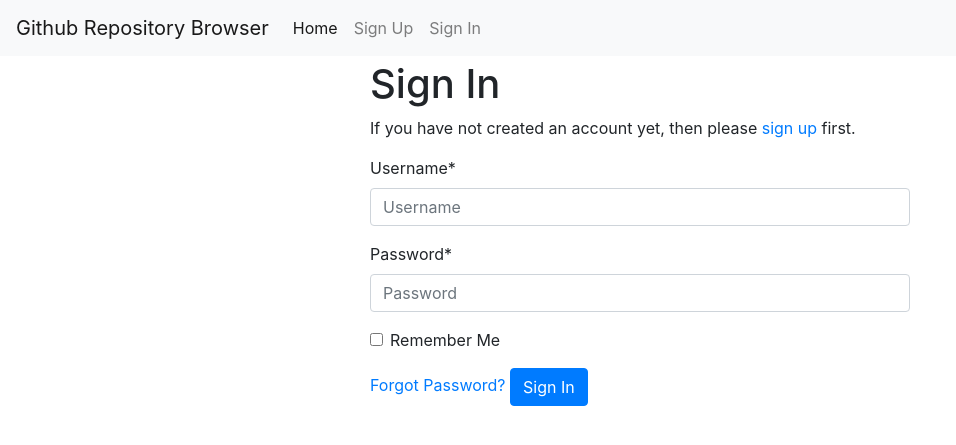
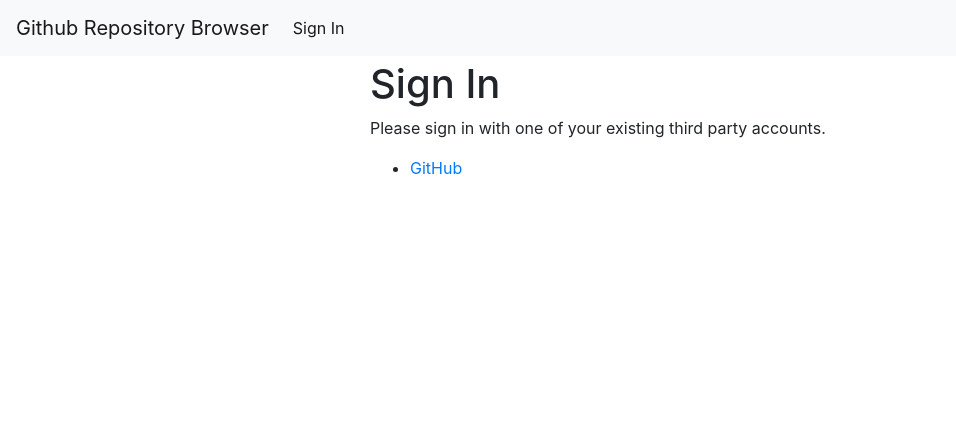
Before and after one commit to vergeev/github-repository-browser, a Django app: page /accounts/login/ in a window 1280 px wide. Shown: the top 445 px of the page, without its empty margins (0-956 px from the left). Run offline with Django 3.2, Linux system fonts and the light colour scheme; some libraries are stand-ins or nearby versions.

Commit message:
Leave Github the only login option

```diff
--- a/config/settings/base.py
+++ b/config/settings/base.py
@@ -68,6 +68,7 @@ THIRD_PARTY_APPS = [
     "allauth",
     "allauth.account",
     "allauth.socialaccount",
+    "allauth.socialaccount.providers.github",
     "rest_framework",
 ]
 
@@ -251,9 +252,9 @@ ACCOUNT_ALLOW_REGISTRATION = env.bool("DJANGO_ACCOUNT_ALLOW_REGISTRATION", True)
 # https://django-allauth.readthedocs.io/en/latest/configuration.html
 ACCOUNT_AUTHENTICATION_METHOD = "username"
 # https://django-allauth.readthedocs.io/en/latest/configuration.html
-ACCOUNT_EMAIL_REQUIRED = True
+ACCOUNT_EMAIL_REQUIRED = False
 # https://django-allauth.readthedocs.io/en/latest/configuration.html
-ACCOUNT_EMAIL_VERIFICATION = "mandatory"
+ACCOUNT_EMAIL_VERIFICATION = "none"
 # https://django-allauth.readthedocs.io/en/latest/configuration.html
 ACCOUNT_ADAPTER = "github_repository_browser.users.adapters.AccountAdapter"
 # https://django-allauth.readthedocs.io/en/latest/configuration.html
--- a/github_repository_browser/templates/account/login.html
+++ b/github_repository_browser/templates/account/login.html
@@ -12,10 +12,8 @@
 
 {% get_providers as socialaccount_providers %}
 
-{% if socialaccount_providers %}
-<p>{% blocktrans with site.name as site_name %}Please sign in with one
-of your existing third party accounts. Or, <a href="{{ signup_url }}">sign up</a>
-for a {{ site_name }} account and sign in below:{% endblocktrans %}</p>
+<p>{% blocktrans with site.name as site_name %}Please sign in with one of your
+existing third party accounts.{% endblocktrans %}</p>
 
 <div class="socialaccount_ballot">
 
@@ -23,25 +21,8 @@ for a {{ site_name }} account and sign in below:{% endblocktrans %}</p>
     {% include "socialaccount/snippets/provider_list.html" with process="login" %}
   </ul>
 
-  <div class="login-or">{% trans 'or' %}</div>
-
 </div>
 
 {% include "socialaccount/snippets/login_extra.html" %}
 
-{% else %}
-<p>{% blocktrans %}If you have not created an account yet, then please
-<a href="{{ signup_url }}">sign up</a> first.{% endblocktrans %}</p>
-{% endif %}
-
-<form class="login" method="POST" action="{% url 'account_login' %}">
-  {% csrf_token %}
-  {{ form|crispy }}
-  {% if redirect_field_value %}
-  <input type="hidden" name="{{ redirect_field_name }}" value="{{ redirect_field_value }}" />
-  {% endif %}
-  <a class="button secondaryAction" href="{% url 'account_reset_password' %}">{% trans "Forgot Password?" %}</a>
-  <button class="primaryAction btn btn-primary" type="submit">{% trans "Sign In" %}</button>
-</form>
-
 {% endblock %}
--- a/github_repository_browser/templates/base.html
+++ b/github_repository_browser/templates/base.html
@@ -43,11 +43,8 @@
 
         <div class="collapse navbar-collapse" id="navbarSupportedContent">
           <ul class="navbar-nav mr-auto">
-            <li class="nav-item active">
-              <a class="nav-link" href="{% url 'home' %}">Home <span class="sr-only">(current)</span></a>
-            </li>
             {% if request.user.is_authenticated %}
-              <li class="nav-item">
+              <li class="nav-item active">
                 {# URL provided by django-allauth/account/urls.py #}
                 <a class="nav-link" href="{% url 'users:detail' request.user.username  %}">{% trans "My Profile" %}</a>
               </li>
@@ -56,13 +53,9 @@
                 <a class="nav-link" href="{% url 'account_logout' %}">{% trans "Sign Out" %}</a>
               </li>
             {% else %}
-              <li class="nav-item">
+              <li class="nav-item active">
                 {# URL provided by django-allauth/account/urls.py #}
-                <a id="sign-up-link" class="nav-link" href="{% url 'account_signup' %}">{% trans "Sign Up" %}</a>
-              </li>
-              <li class="nav-item">
-                {# URL provided by django-allauth/account/urls.py #}
-                <a id="log-in-link" class="nav-link" href="{% url 'account_login' %}">{% trans "Sign In" %}</a>
+                <a id="log-in-link" class="nav-link" href="{% url 'account_login' %}">{% trans "Sign In" %} <span class="sr-only">(current)</span></a>
               </li>
             {% endif %}
           </ul>
--- a/github_repository_browser/users/adapters.py
+++ b/github_repository_browser/users/adapters.py
@@ -8,7 +8,8 @@ from django.http import HttpRequest
 
 class AccountAdapter(DefaultAccountAdapter):
     def is_open_for_signup(self, request: HttpRequest):
-        return getattr(settings, "ACCOUNT_ALLOW_REGISTRATION", True)
+        # Disallow registration without Github
+        return False
 
 
 class SocialAccountAdapter(DefaultSocialAccountAdapter):
```
